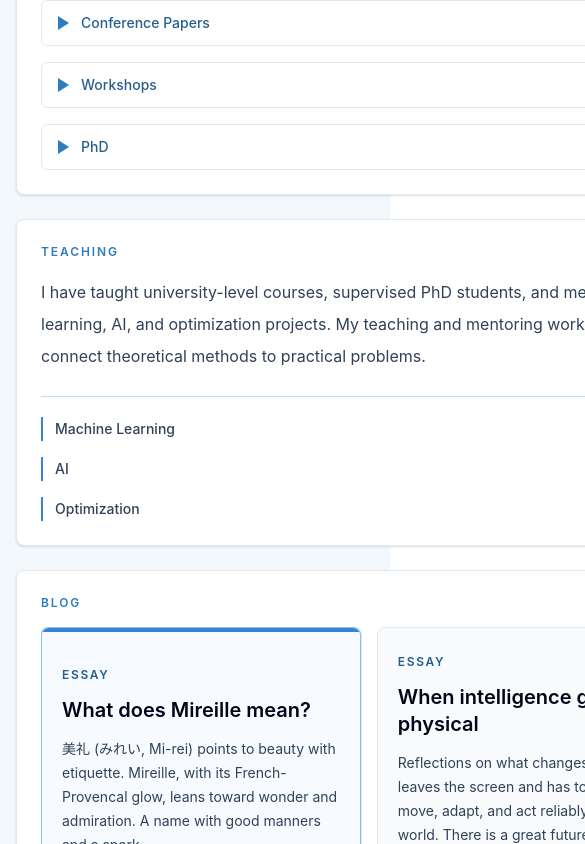
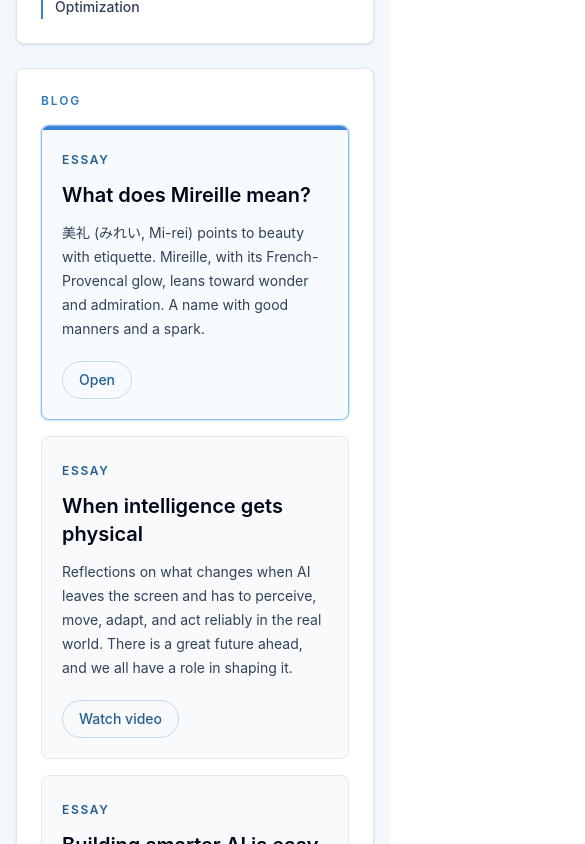
Before and after one commit to megheche/megheche.github.io, a React (Vite) app: page / in a window 390 px wide. Shown: the part 2700-3544 px from the top of the page, 585 px wide, since content can reach past the window. Built offline with nearby package versions, Linux system fonts and the light colour scheme.

Commit message:
Fix mobile blog layout

```diff
--- a/src/App.jsx
+++ b/src/App.jsx
@@ -322,7 +322,7 @@ export default function App() {
           </div>
         </aside>
 
-        <main className="space-y-6">
+        <main className="min-w-0 space-y-6">
           <section id="home" className="scroll-mt-6 overflow-hidden rounded-lg border border-[#C2DBF0] bg-white shadow-sm">
             <div className="border-t-4 border-[#3982D5] p-6 md:p-10">
               <p className="text-xs font-semibold uppercase tracking-[0.18em] text-[#2F7CBC]">Profile</p>
@@ -419,11 +419,11 @@ export default function App() {
           </Section>
 
           <Section eyebrow="Blog" id="blog">
-            <div className="flex gap-4 overflow-x-auto pb-2 md:grid md:grid-cols-2 md:overflow-visible md:pb-0 xl:grid-cols-3">
+            <div className="grid gap-4 md:grid-cols-2 xl:grid-cols-3">
               {blogPosts.map((post) => (
                 <button
                   aria-pressed={selectedBlogPost?.id === post.id}
-                  className={`relative w-[82vw] max-w-[20rem] shrink-0 overflow-hidden rounded-lg border p-5 text-left transition hover:-translate-y-0.5 hover:border-[#2F7CBC] hover:shadow-sm md:w-auto md:max-w-none ${
+                  className={`relative overflow-hidden rounded-lg border p-5 text-left transition hover:-translate-y-0.5 hover:border-[#2F7CBC] hover:shadow-sm ${
                     selectedBlogPost?.id === post.id
                       ? 'border-[#8CBFE8] bg-[#F7FBFF] shadow-sm ring-1 ring-[#D6EAFB]'
                       : 'border-slate-200 bg-slate-50'
```
